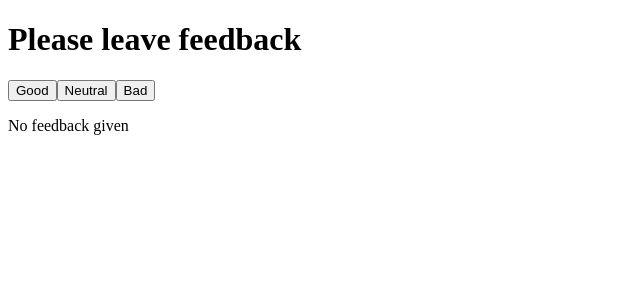
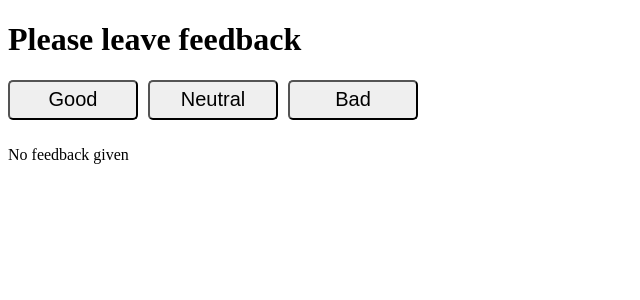
Before and after one commit to Oleva-abr/goit-react-hw-02-feedback, a React (Create React App) app: page / in a window 1280 px wide. Shown: the top 300 px of the page, without its empty margins (0-640 px from the left). Built offline with nearby package versions, Linux system fonts and the light colour scheme; the HTML template or start-up script is replaced by a standard one.

Commit message:
end functional and added min styles

```diff
--- a/src/App.js
+++ b/src/App.js
@@ -1,5 +1,5 @@
 import React from 'react';
-// import React, { Component } from 'react';
+
 import Section from './components/Section/Section';
 import Statistics from './components/Statistics/Statistics';
 import FeedbackOptions from './components/FeedbackOptions/FeedbackOptions';
--- a/src/components/FeedbackOptions/FeedbackOptions.jsx
+++ b/src/components/FeedbackOptions/FeedbackOptions.jsx
@@ -1,19 +1,34 @@
 import React from 'react';
-
+import styles from './feedback.module.css';
 import PropTypes from 'prop-types';
 
 const FeedbackOptions = ({ onLeaveFeedback }) => (
-  <div className="feedbackButtons">
-    <button type="button" name="good" onClick={onLeaveFeedback}>
+  <>
+    <button
+      className={styles.button}
+      type="button"
+      name="good"
+      onClick={onLeaveFeedback}
+    >
       Good
     </button>
-    <button type="button" name="neutral" onClick={onLeaveFeedback}>
+    <button
+      className={styles.button}
+      type="button"
+      name="neutral"
+      onClick={onLeaveFeedback}
+    >
       Neutral
     </button>
-    <button type="button" name="bad" onClick={onLeaveFeedback}>
+    <button
+      className={styles.button}
+      type="button"
+      name="bad"
+      onClick={onLeaveFeedback}
+    >
       Bad
     </button>
-  </div>
+  </>
 );
 
 FeedbackOptions.propTypes = {
--- /dev/null
+++ b/src/components/FeedbackOptions/feedback.module.css
@@ -0,0 +1,17 @@
+.button {
+  width: 130px;
+  height: 40px;
+  border-radius: 5px;
+  padding: 3px;
+  margin-bottom: 10px;
+  font-size: 20px;
+}
+
+.button:not(:last-child) {
+  margin-right: 10px;
+}
+.button:hover,
+.button:focus {
+  background-color: cornflowerblue;
+  color: white;
+}
```
Also changed, not shown: src/components/Section/section.module.css (deleted), src/components/Statistics/statistics.module.css (deleted).
